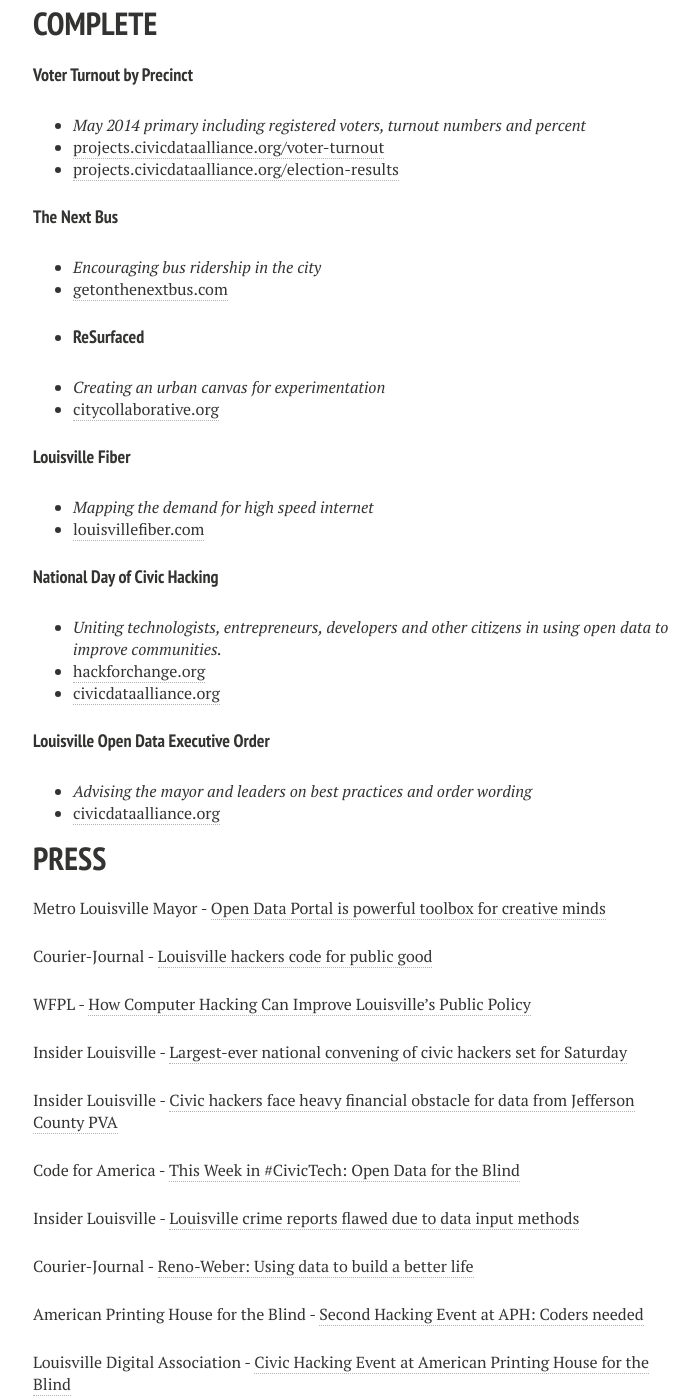
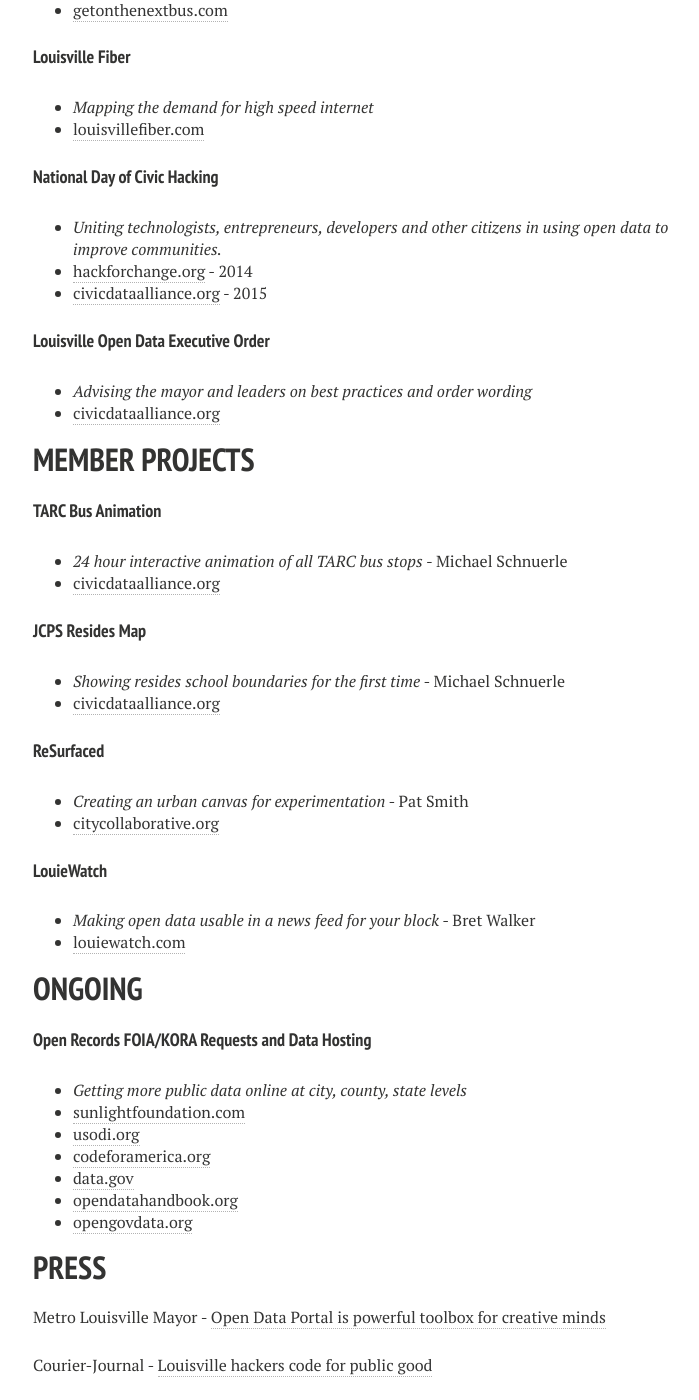
Before and after one commit to reydelleon/civicdata.github.io, a Jekyll site: the page built from projects.md, in a window 1280 px wide and 1400 px high, scrolled down 1411 px. Shown: the whole window, without its empty margins (287-986 px from the left). Built offline with Jekyll 4.4.1, drawn with Linux system fonts in a browser that asks for light colours; nearby versions of some CDN libraries; some of the changed text lies outside the part shown.

Commit message:
New projects
TARC animation, JCPS, member projects

```diff
--- a/projects.md
+++ b/projects.md
@@ -72,12 +56,49 @@ The Civic Data Alliance is composed of local volunteers, helping to open data, a
 
 #### **National Day of Civic Hacking**
 * *Uniting technologists, entrepreneurs, developers and other citizens in using open data to improve communities.*
-* [hackforchange.org](http://blog.yourmapper.com/2014/06/hack-for-change-louisville-recap-2014/)
-* [civicdataalliance.org](http://www.civicdataalliance.org/national-day-of-civic-hacking-louisville/)
+* [hackforchange.org](http://blog.yourmapper.com/2014/06/hack-for-change-louisville-recap-2014/) - 2014
+* [civicdataalliance.org](http://www.civicdataalliance.org/national-day-of-civic-hacking-louisville/) - 2015
 
 #### **Louisville Open Data Executive Order**
 * *Advising the mayor and leaders on best practices and order wording*
 * [civicdataalliance.org](http://www.civicdataalliance.org/forum/?place=msg%2Fcivicdataalliance%2FiNpZKsimyf0%2FYPyqmThcnTEJ)
+
+
+
+# MEMBER PROJECTS #
+
+#### **TARC Bus Animation**
+* *24 hour interactive animation of all TARC bus stops* - Michael Schnuerle
+* [civicdataalliance.org](https://yourmapper.cartodb.com/viz/ef80ee32-1a81-11e5-ac33-0e018d66dc29/public_map)
+
+#### **JCPS Resides Map**
+* *Showing resides school boundaries for the first time* - Michael Schnuerle
+* [civicdataalliance.org](http://data.civicdataalliance.org/dataset/jcps-resides-school-map-kml)
+
+#### **ReSurfaced**
+* *Creating an urban canvas for experimentation* - Pat Smith
+* [citycollaborative.org](http://citycollaborative.org/popupplaza/)
+
+#### **LouieWatch**
+* *Making open data usable in a news feed for your block* - Bret Walker
+* [louiewatch.com](http://louiewatch.com/)
+
+
+
+
+# ONGOING
+
+#### **Open Records FOIA/KORA Requests and Data Hosting**
+* *Getting more public data online at city, county, state levels*
+* [sunlightfoundation.com](http://sunlightfoundation.com/opendataguidelines/)
+* [usodi.org](https://usodi.org/)
+* [codeforamerica.org](http://www.codeforamerica.org/)
+* [data.gov](https://www.data.gov/open-gov/)
+* [opendatahandbook.org](http://opendatahandbook.org/)
+* [opengovdata.org](http://opengovdata.org/)
+
+
+
 
 # PRESS
 
```
Also changed, not shown: other parts of projects.md (+1 -17 lines), images/screenshot-jcps-resides-map.png (added).
